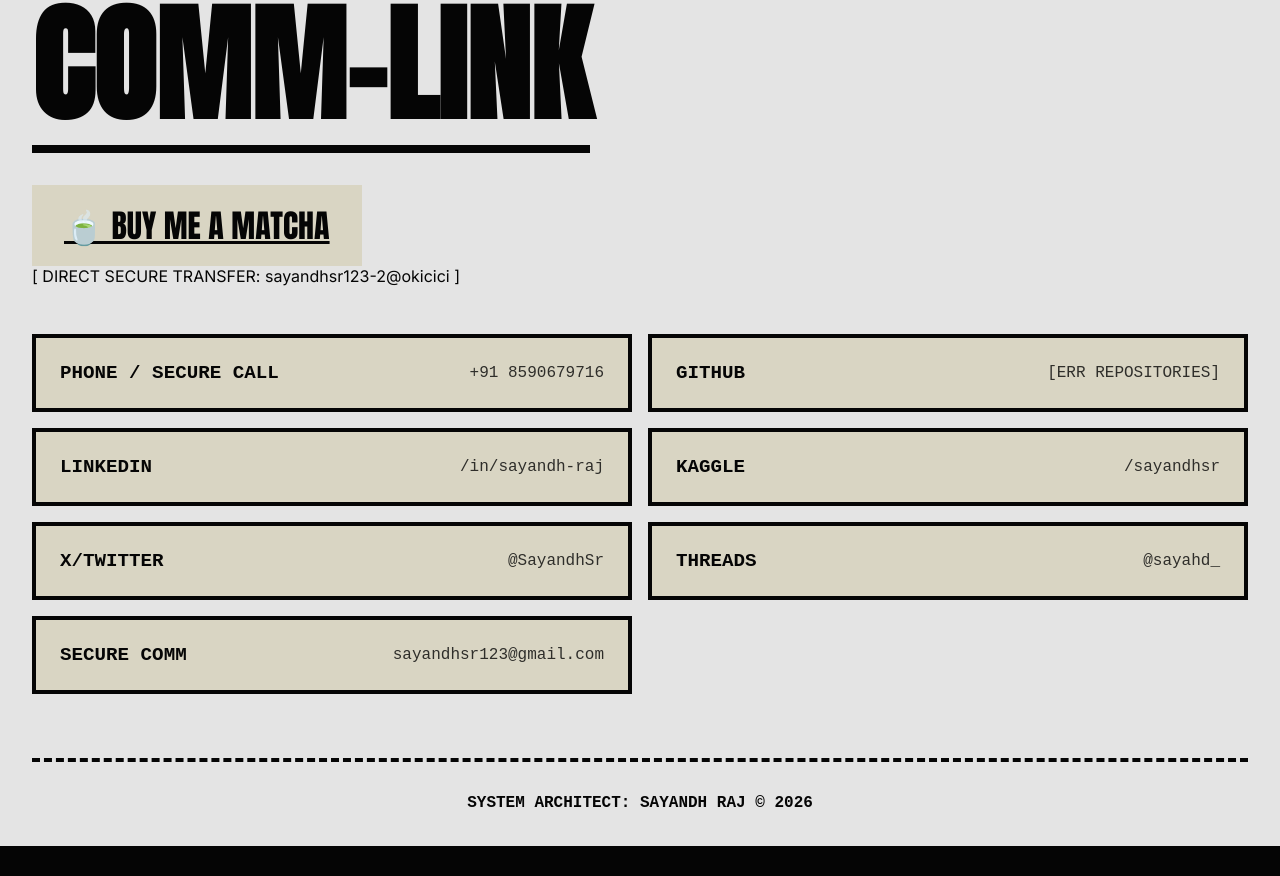
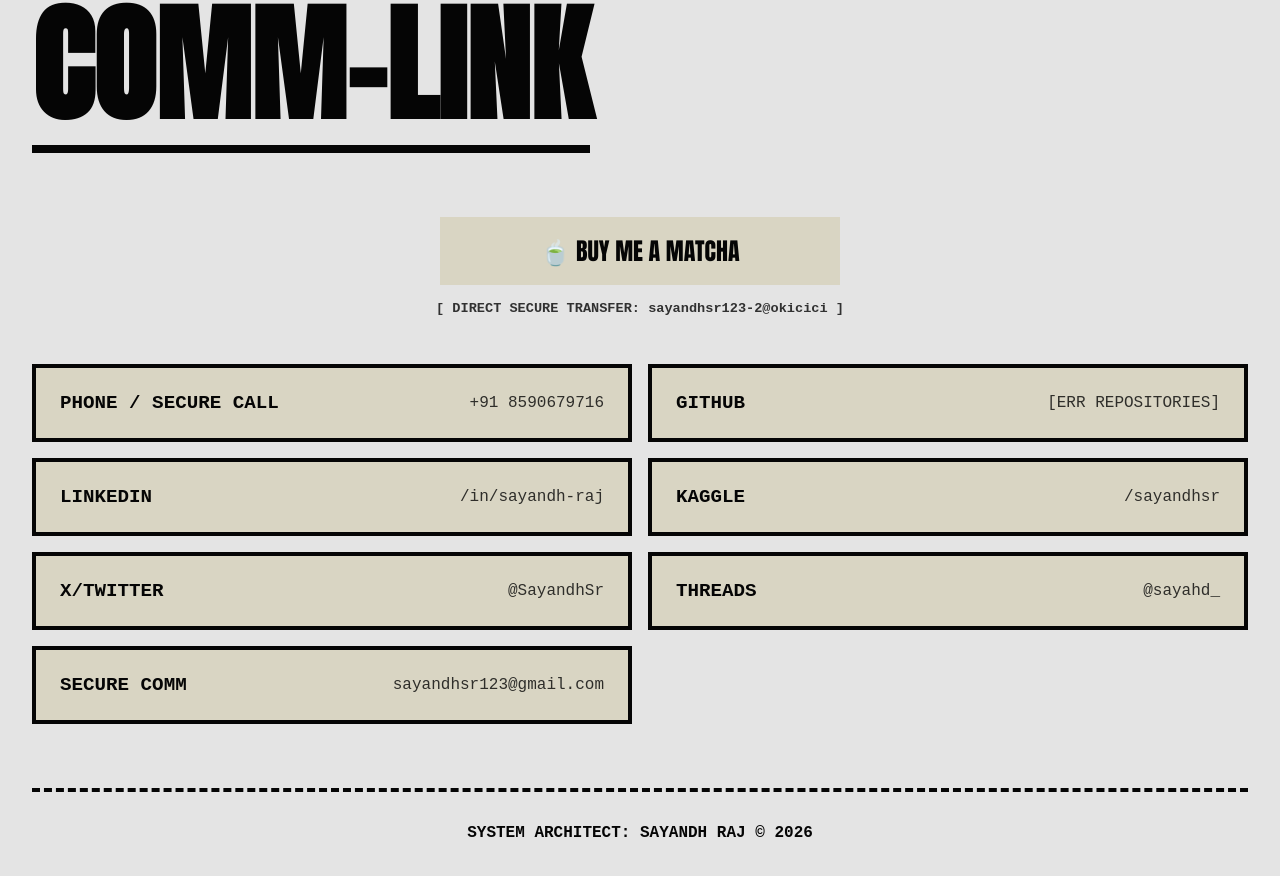
Before and after one commit to sayandhsr/portfolio-website, a React (Vite) app: page / in a window 1280 px wide. Shown: the part 8805-9681 px from the top of the page. Before the commit the page ends 9651 px from the top, so only its background shows below. Built offline with nearby package versions, Linux system fonts and the light colour scheme; no server answers.

Commit message:
fix: responsive layout for matcha payment button on mobile

```diff
--- a/src/components/CommLink.css
+++ b/src/components/CommLink.css
@@ -56,3 +56,38 @@
   padding-top: 2rem;
   border-top: 4px dashed var(--asphalt-black);
 }
+
+.matcha-container {
+  display: flex;
+  flex-direction: column;
+  align-items: center;
+  margin-top: 1rem;
+  padding: 0 1rem;
+  text-align: center;
+}
+
+.matcha-btn {
+  width: 100%;
+  max-width: 400px;
+  font-size: 1.5rem;
+  padding: 1rem;
+  white-space: normal;
+  word-wrap: break-word;
+  text-decoration: none;
+}
+
+.matcha-note {
+  font-family: var(--font-mono);
+  font-size: 0.85rem;
+  font-weight: bold;
+  opacity: 0.8;
+  word-wrap: break-word;
+  word-break: break-all;
+  max-width: 100%;
+}
+
+@media (max-width: 768px) {
+  .matcha-btn {
+    font-size: 1.2rem;
+  }
+}
```
